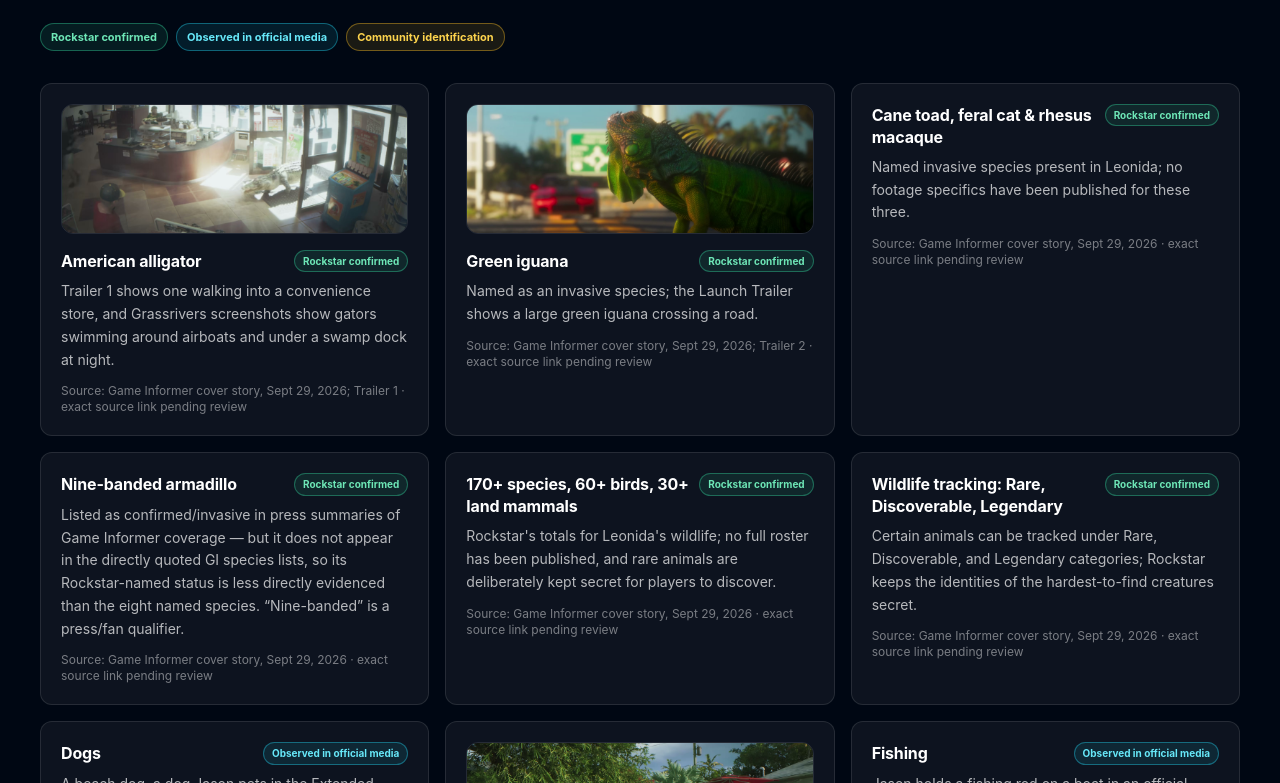
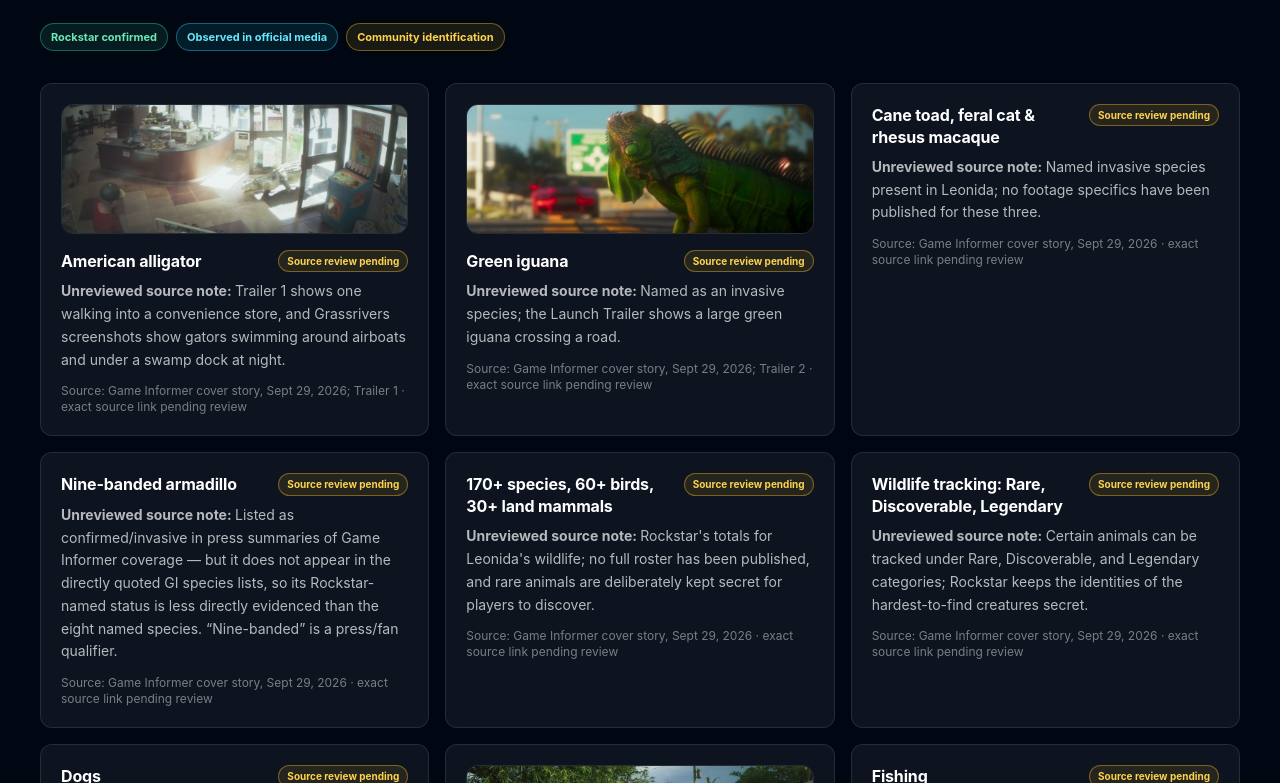
Before and after one commit to shahzaibbusiness2026-work/Grand-Theft-Auto-6, a Next.js app: page /gta-6-world/animals-wildlife in a window 1280 px wide. Shown: the part 1117-1900 px from the top of the page. Built offline with nearby package versions, Linux system fonts and the light colour scheme; no server answers; the database is empty.

Commit message:
Gate unreviewed source labels and synchronize corrected article cards

```diff
--- a/src/app/gta-6-world/[slug]/page.tsx
+++ b/src/app/gta-6-world/[slug]/page.tsx
@@ -164,12 +164,17 @@ export default async function GTAWorldCategoryPage({ params }: Props) {
                         {entry.name}
                       </h2>
                       <span
-                        className={`shrink-0 rounded-full border px-2 py-0.5 text-[10px] font-bold ${TIER_STYLES[entry.tier]}`}
+                        className={`shrink-0 rounded-full border px-2 py-0.5 text-[10px] font-bold ${entry.sourceHref ? TIER_STYLES[entry.tier] : "border-amber-400/40 bg-amber-400/10 text-amber-300"}`}
                       >
-                        {entry.tier}
+                        {entry.sourceHref
+                          ? entry.tier
+                          : "Source review pending"}
                       </span>
                     </div>
                     <p className="mt-2 text-sm leading-relaxed text-white/70">
+                      {!entry.sourceHref && (
+                        <strong>Unreviewed source note: </strong>
+                      )}
                       {entry.observation}
                     </p>
                     <p className="mt-3 text-xs text-white/45">
--- a/src/app/news/[slug]/page.tsx
+++ b/src/app/news/[slug]/page.tsx
@@ -62,7 +62,7 @@ export async function generateMetadata({ params }: Props): Promise<Metadata> {
       url: canonical,
       type: "article",
       publishedTime: article.published_at || undefined,
-      authors: [article.author_name || "Taish Team"],
+      authors: [authorIdentity(article.author_name).name],
       images: [
         {
           url: ogImage,
```
Also changed, not shown: 1 other file (tests, documents, lock files or other folders).
